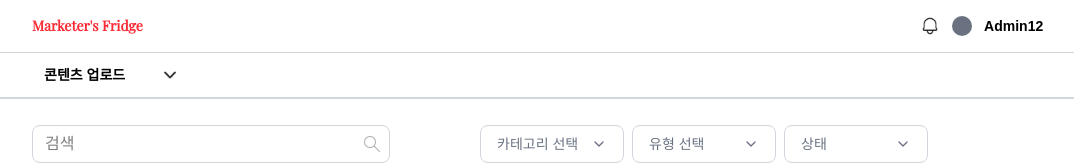
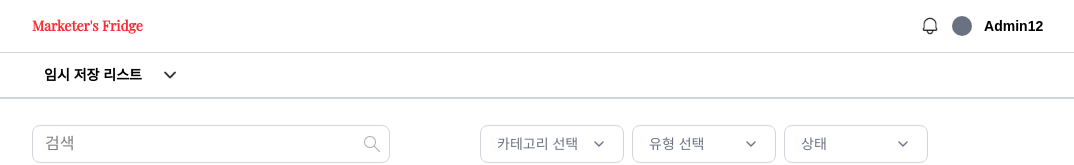
Before and after one commit to Marketer-s-Fridge/Client, a Next.js app: page /admin/tempList in a window 1280 px wide. Shown: the top 165 px of the page, without its empty margins (160-1234 px from the left). Built offline with nearby package versions, Linux system fonts and the light colour scheme.

Commit message:
fix(admin): adminCategoryBar 수정

```diff
--- a/src/app/admin/contentsManagement/page.tsx
+++ b/src/app/admin/contentsManagement/page.tsx
@@ -110,17 +110,7 @@ const ContentManagementPage = () => {
   return (
     <main className="bg-white min-h-screen">
       <AdminHeader />
-      <AdminCategoryBar
-        items={[
-          "콘텐츠 업로드",
-          "콘텐츠 관리",
-          "임시 저장 리스트",
-          "업로드 예약",
-          "문의 답변 관리",
-          "통계 및 분석",
-        ]}
-        onSelect={(val) => console.log("선택된 항목:", val)}
-      />
+      <AdminCategoryBar />
 
       <section className="px-[10%] sm:px-[15%] py-[2%]">
         {/* 필터 & 검색 */}
--- a/src/app/admin/contentsUpload/page.tsx
+++ b/src/app/admin/contentsUpload/page.tsx
@@ -17,18 +17,8 @@ const UploadPage: React.FC = () => {
   return (
     <div className="bg-white min-h-screen">
       <AdminHeader />
+      <AdminCategoryBar />
 
-      <AdminCategoryBar
-        items={[
-          "콘텐츠 업로드",
-          "콘텐츠 관리",
-          "임시 저장 리스트",
-          "업로드 예약",
-          "문의 답변 관리",
-          "통계 및 분석",
-        ]}
-        onSelect={(val) => console.log("선택된 항목:", val)}
-      />
       <main className=" mx-auto px-[10%] sm:px-[15%] py-12">
         <div className="flex flex-col lg:flex-row gap-12">
           <div className="flex w-[400px] flex-col">
--- a/src/app/admin/scheduledUpload/page.tsx
+++ b/src/app/admin/scheduledUpload/page.tsx
@@ -112,17 +112,8 @@ const ScheduledUploadPage = () => {
   return (
     <main className="bg-white min-h-screen">
       <AdminHeader />
-      <AdminCategoryBar
-        items={[
-          "콘텐츠 업로드",
-          "콘텐츠 관리",
-          "임시 저장 리스트",
-          "업로드 예약",
-          "문의 답변 관리",
-          "통계 및 분석",
-        ]}
-        onSelect={(val) => console.log("선택된 항목:", val)}
-      />
+      <AdminCategoryBar />
+
 
       <section className="px-[10%] sm:px-[15%] py-[2%]">
         {/* 필터 & 검색 */}
--- a/src/app/admin/tempList/page.tsx
+++ b/src/app/admin/tempList/page.tsx
@@ -110,17 +110,7 @@ const TempListPage = () => {
   return (
     <main className="bg-white min-h-screen">
       <AdminHeader />
-      <AdminCategoryBar
-        items={[
-          "콘텐츠 업로드",
-          "콘텐츠 관리",
-          "임시 저장 리스트",
-          "업로드 예약",
-          "문의 답변 관리",
-          "통계 및 분석",
-        ]}
-        onSelect={(val) => console.log("선택된 항목:", val)}
-      />
+      <AdminCategoryBar />
 
       <section className="px-[10%] sm:px-[15%] py-[2%]">
         {/* 필터 & 검색 */}
--- a/src/components/admin/adminCategoryBar.tsx
+++ b/src/components/admin/adminCategoryBar.tsx
@@ -2,31 +2,59 @@
 
 import React, { useState } from "react";
 import Image from "next/image";
+import { useRouter, usePathname } from "next/navigation";
 
 interface AdminCategoryBarProps {
-  items: string[];
+  items?: string[];
   onSelect?: (value: string) => void;
 }
 
+// 기본 메뉴 항목
+const defaultItems = [
+  "콘텐츠 업로드",
+  "콘텐츠 관리",
+  "임시 저장 리스트",
+  "업로드 예약",
+  "문의 답변 관리",
+  "통계 및 분석",
+];
+
 const AdminCategoryBar: React.FC<AdminCategoryBarProps> = ({
-  items,
+  items = defaultItems, // ✅ 기본값 설정
   onSelect,
 }) => {
-  const [selected, setSelected] = useState(items[0]);
+  const pathname = usePathname();
+  const router = useRouter();
+
+  const routeMap: Record<string, string> = {
+    "콘텐츠 업로드": "/admin/contentsUpload",
+    "콘텐츠 관리": "/admin/contentsManagement",
+    "임시 저장 리스트": "/admin/tempList",
+    "업로드 예약": "/admin/scheduledUpload",
+    "문의 답변 관리": "/admin/contactReply",
+    "통계 및 분석": "/admin/analytics",
+  };
+
+  const currentLabel = Object.entries(routeMap).find(
+    ([, path]) => path === pathname
+  )?.[0];
+
+  const [selected, setSelected] = useState(currentLabel || items[0]);
   const [isOpen, setIsOpen] = useState(false);
 
   const handleSelect = (item: string) => {
     setSelected(item);
     setIsOpen(false);
     onSelect?.(item);
+    const route = routeMap[item];
+    if (route) router.push(route);
   };
 
   return (
     <div className="relative pl-[10%] sm:pl-[15%] w-full border-b-2 border-gray-300 text-sm font-semibold select-none">
-      {/* Selected Button */}
       <div className="relative w-[160px]">
         <div
-          className=" flex flex-row justify-between items-center text-start px-3 py-3 bg-white cursor-pointer"
+          className="flex flex-row justify-between items-center text-start px-3 py-3 bg-white cursor-pointer"
           onClick={() => setIsOpen((prev) => !prev)}
         >
           <span>{selected}</span>
@@ -38,9 +66,8 @@ const AdminCategoryBar: React.FC<AdminCategoryBarProps> = ({
           />
         </div>
 
-        {/* Dropdown List */}
         {isOpen && (
-          <div className=" text-start w-full absolute top-0 left-0 bg-white border border-gray-200 rounded-xl shadow z-50 py-1">
+          <div className="text-start w-full absolute top-0 left-0 bg-white border border-gray-200 rounded-xl shadow z-50 py-1">
             {items.map((item) => {
               const isSelected = item === selected;
               return (
@@ -50,12 +77,11 @@ const AdminCategoryBar: React.FC<AdminCategoryBarProps> = ({
                   className="text-start px-2 py-1 flex justify-center cursor-pointer"
                 >
                   <span
-                    className={`text-start  w-full px-2 py-2 rounded-lg transition-colors duration-150
-                      ${
-                        isSelected
-                          ? "bg-[#FF4545] text-white w-full text-start"
-                          : "hover:bg-gray-100 text-black"
-                      }`}
+                    className={`w-full px-2 py-2 rounded-lg transition-colors duration-150 ${
+                      isSelected
+                        ? "bg-[#FF4545] text-white"
+                        : "hover:bg-gray-100 text-black"
+                    }`}
                   >
                     {item}
                   </span>
```
